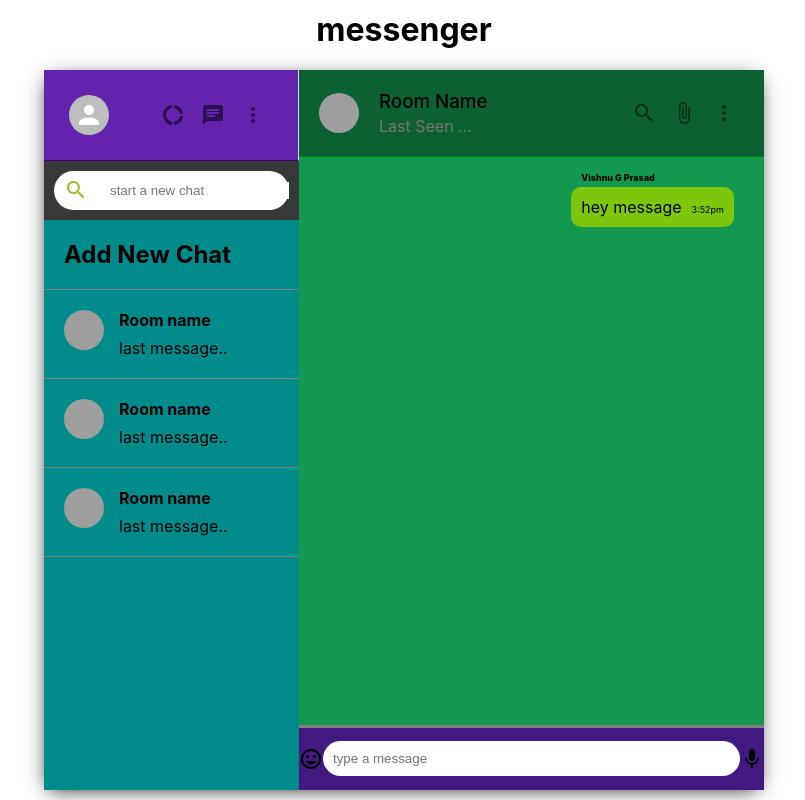
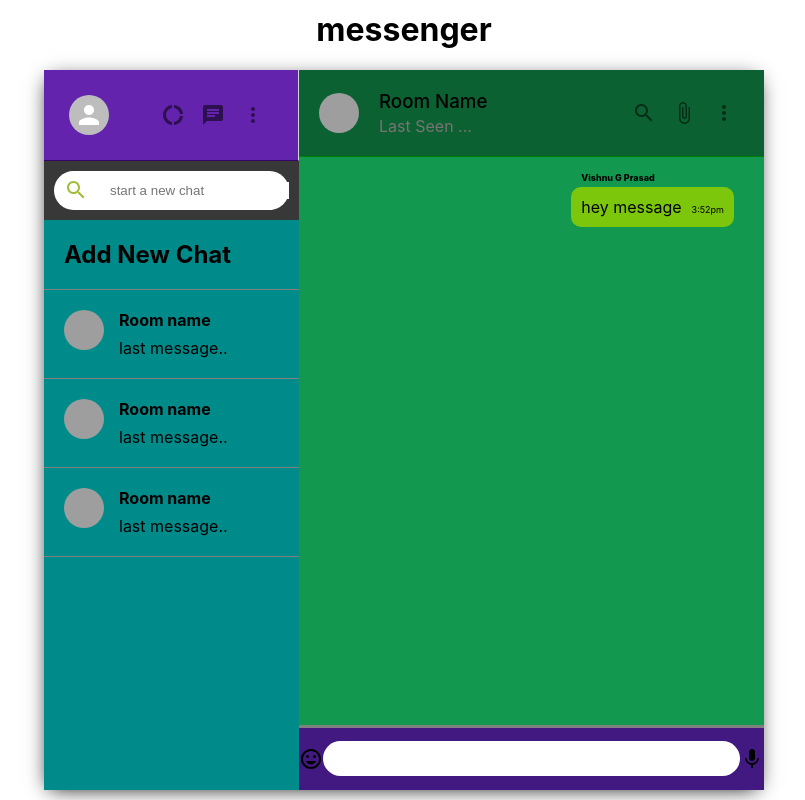
Before and after one commit to vishnugprasad/messenger, a React (Create React App) app: page / in a window 1280 px wide. Shown: the whole page, without its empty margins (236-1041 px from the left). Built offline with nearby package versions, Linux system fonts and the light colour scheme; grey boxes are pictures that could not be loaded.

Commit message:
firebase updated

```diff
--- a/package.json
+++ b/package.json
@@ -10,6 +10,7 @@
     "@testing-library/jest-dom": "^5.16.4",
     "@testing-library/react": "^13.1.1",
     "@testing-library/user-event": "^13.5.0",
+    "firebase": "^9.7.0",
     "react": "^18.1.0",
     "react-dom": "^18.1.0",
     "react-scripts": "5.0.1",
--- a/src/Chat.js
+++ b/src/Chat.js
@@ -9,6 +9,7 @@ import InsertEmoticonIcon from '@mui/icons-material/InsertEmoticon';
 import MicIcon from '@mui/icons-material/Mic';
 
 function Chat() {
+  const [ input , setInput] = useState(" ")
   const [seed, setSeed] = useState(" ");
   useEffect(() => {
     setSeed(Math.floor(Math.random() * 5000));
@@ -16,6 +17,9 @@ function Chat() {
 
   const sendMessage = (e)=> {
 
+    e.preventDefault();
+    console.log("you typed", input);
+    setInput(" ")
   }
   return (
     <div className="chat">
@@ -53,7 +57,10 @@ function Chat() {
       <div className="chat-footer">
         <InsertEmoticonIcon></InsertEmoticonIcon>
         <form>
-          <input placeholder="type a message" type = "text"/>
+          <input  value = {input}  onChange = { e =>
+            setInput(e.target.value)
+          }
+          placeholder="type a message" type = "text"/>
             <button onClick={sendMessage} type = "submit"> send a message</button>
         </form>
         <MicIcon></MicIcon>
```
Also changed, not shown: src/firebase.js (+11 -0 lines), 1 other file (tests, documents, lock files or other folders).
